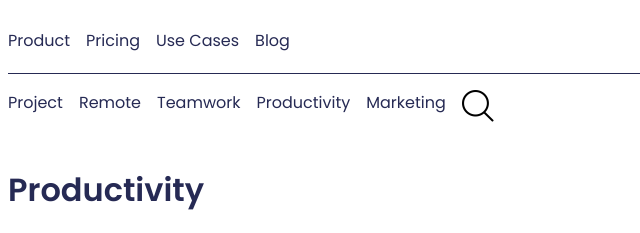
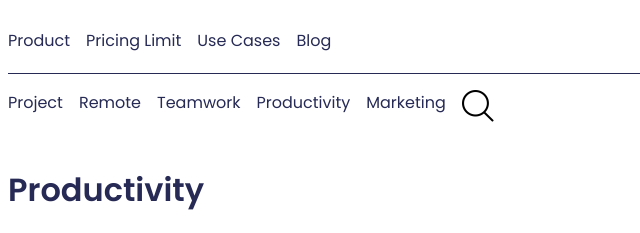
Before and after one commit to SoraShiro03/ph-article, a plain HTML site: page index.html in a window 1280 px wide. Shown: the top 233 px of the page, 0-640 px from the left. Drawn offline with Linux system fonts and the light colour scheme; grey boxes are pictures that could not be loaded.

Commit message:
Update index.html
Pricing to Pricing Limit

```diff
--- a/index.html
+++ b/index.html
@@ -20,7 +20,7 @@
 
             <div class="menu--nav--link hidden">
                 <p>Product</p>
-                <p>Pricing</p>
+                <p>Pricing Limit</p>
                 <p>Use Cases</p>
                 <p>Blog</p>
             </div>
```
